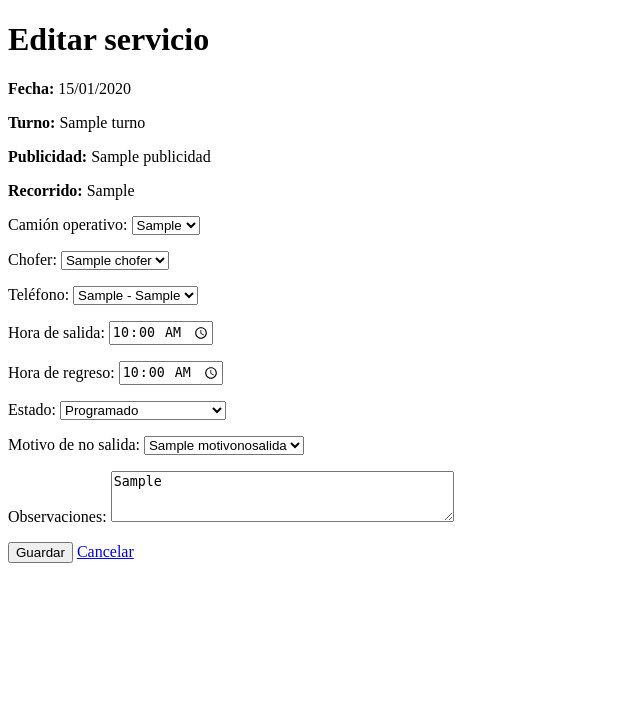
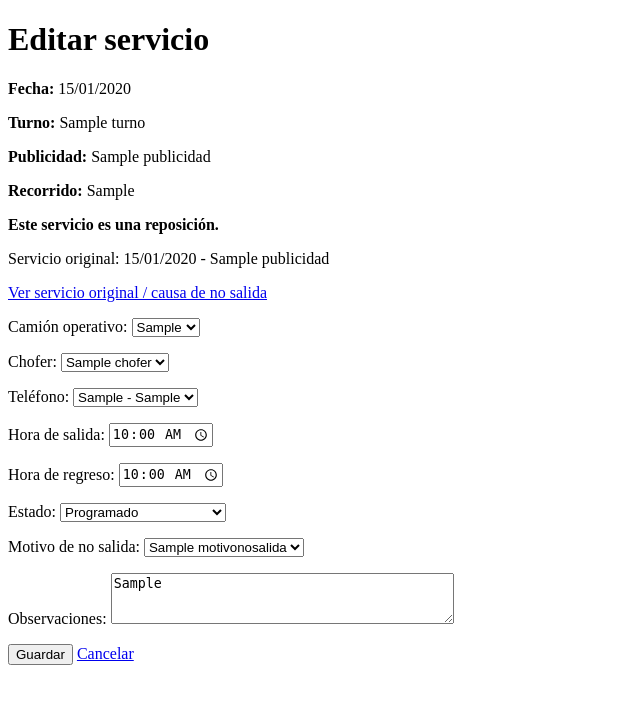
Before and after one commit to jenarod44-ship-it/publicerias_cgc, a Django app: page /despacho/servicio/1/editar/ in a window 1280 px wide. Shown: the top 704 px of the page, without its empty margins (0-640 px from the left). Run offline with Django 5.2, Linux system fonts and the light colour scheme; tables that the repository leaves empty hold one stand-in row (values such as "Sample post").

Commit message:
Agregar programacion y trazabilidad de reposiciones

```diff
--- a/core/forms.py
+++ b/core/forms.py
@@ -56,3 +56,18 @@ class ServicioDespachoForm(forms.ModelForm):
             servicio.save()
 
         return servicio
+
+class ReposicionForm(forms.ModelForm):
+    class Meta:
+        model = Servicio
+        fields = [
+            "fecha",
+            "turno",
+            "camion_operativo",
+            "chofer",
+            "observaciones",
+        ]
+        widgets = {
+            "fecha": forms.DateInput(attrs={"type": "date"}),
+            "observaciones": forms.Textarea(attrs={"rows": 3}),
+        }
--- a/core/templates/core/editar_servicio.html
+++ b/core/templates/core/editar_servicio.html
@@ -29,6 +29,25 @@
     {{ servicio.recorrido }}
 </p>
 
+{% if servicio.es_reposicion and servicio.servicio_original %}
+    <p>
+        <strong>Este servicio es una reposición.</strong>
+    </p>
+
+    <p>
+        Servicio original:
+        {{ servicio.servicio_original.fecha|date:"d/m/Y" }}
+        -
+        {{ servicio.servicio_original.publicidad }}
+    </p>
+
+    <p>
+        <a href="{% url 'core:editar_servicio' servicio.servicio_original.pk %}">
+            Ver servicio original / causa de no salida
+        </a>
+    </p>
+{% endif %}
+
 <form method="post">
     {% csrf_token %}
 
--- a/core/urls.py
+++ b/core/urls.py
@@ -16,4 +16,9 @@ urlpatterns = [
         views.editar_servicio,
         name="editar_servicio",
     ),
+    path(
+        "despacho/servicio/<int:pk>/reposicion/",
+        views.programar_reposicion,
+        name="programar_reposicion",
+    ),
 ]
--- a/core/views.py
+++ b/core/views.py
@@ -7,6 +7,7 @@ from .models import Servicio
 from django.shortcuts import get_object_or_404, redirect, render
 
 from .forms import ServicioDespachoForm
+from .forms import ReposicionForm, ServicioDespachoForm
 
 
 def despacho_dia(request):
@@ -63,3 +64,59 @@ def editar_servicio(request, pk):
     }
 
     return render(request, "core/editar_servicio.html", contexto)
+
+def programar_reposicion(request, pk):
+    servicio_original = get_object_or_404(
+        Servicio,
+        pk=pk,
+        estado="PENDIENTE_REPOSICION",
+    )
+
+    if servicio_original.reposiciones.exists():
+        reposicion = servicio_original.reposiciones.first()
+
+        return redirect(
+            f"/despacho/?fecha={reposicion.fecha:%Y-%m-%d}"
+        )
+
+    if request.method == "POST":
+        form = ReposicionForm(request.POST)
+
+        if form.is_valid():
+            reposicion = form.save(commit=False)
+
+            reposicion.orden = servicio_original.orden
+            reposicion.publicidad = servicio_original.publicidad
+            reposicion.camion_contratado = servicio_original.camion_contratado
+            reposicion.recorrido = servicio_original.recorrido
+            reposicion.perifoneo = servicio_original.perifoneo
+
+            reposicion.es_reposicion = True
+            reposicion.servicio_original = servicio_original
+            reposicion.estado = "PROGRAMADO"
+
+            reposicion.save()
+
+            return redirect(
+                f"/despacho/?fecha={reposicion.fecha:%Y-%m-%d}"
+            )
+    else:
+        form = ReposicionForm(
+            initial={
+                "turno": servicio_original.turno,
+                "camion_operativo": servicio_original.camion_operativo
+                or servicio_original.camion_contratado,
+                "chofer": servicio_original.chofer,
+            }
+        )
+
+    contexto = {
+        "servicio_original": servicio_original,
+        "form": form,
+    }
+
+    return render(
+        request,
+        "core/programar_reposicion.html",
+        contexto,
+    )
```
Also changed, not shown: core/templates/core/despacho_dia.html (+28 -0 lines), core/templates/core/programar_reposicion.html (added, +47 -0 lines).
